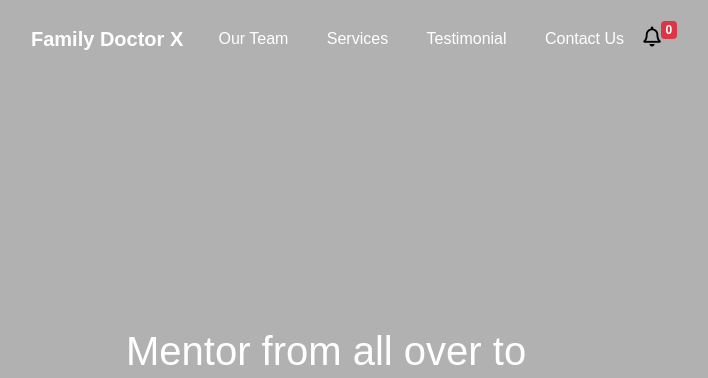
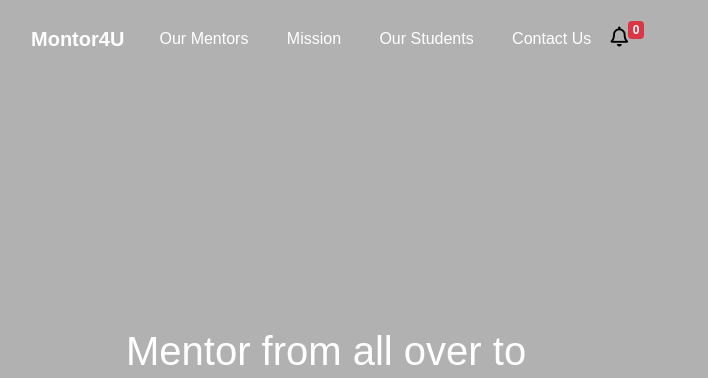
Before and after one commit to MorganStanley-TechAlpharetta-Team7-2022/Tech_Alpharetta_project, a Django app: page / in a window 1280 px wide. Shown: the top 378 px of the page, without its empty margins (54-762 px from the left). Run offline with Django 3.2, Linux system fonts and the light colour scheme; data that the repository does not hold is empty; some libraries are stand-ins or nearby versions.

Commit message:
Update base.html

```diff
--- a/django/templates/base.html
+++ b/django/templates/base.html
@@ -27,7 +27,7 @@
   ">
 
     <nav class="navbar navbar-dark navbar-expand-md navigation-clean-search">
-        <div class="container"><a class="navbar-brand" href="{% url 'home' %}">Family Doctor X</a>
+        <div class="container"><a class="navbar-brand" href="{% url 'home' %}">Montor4U</a>
             <button class="navbar-toggler" data-toggle="collapse" data-target="#navcol-1">
                 <span class="sr-only">Toggle navigation</span>
                 <span class="navbar-toggler-icon"></span>
@@ -36,14 +36,14 @@
                 id="navcol-1">
                 <ul class="nav navbar-nav">
                     <li class="nav-item" role="presentation">
-                        <a class="nav-link active" href="#team">Our Team</a>
+                        <a class="nav-link active" href="#team">Our Mentors</a>
                     </li>
                     <li class="nav-item" role="presentation">
-                        <a class="nav-link active" href="#services">Services</a>
+                        <a class="nav-link active" href="#services">Mission</a>
                     </li>
 
                     <li class="nav-item" role="presentation">
-                        <a class="nav-link active" href="#reviews">Testimonial</a>
+                        <a class="nav-link active" href="#reviews">Our Students</a>
                     </li>
                     <li class="nav-item" role="presentation">
                         <a class="nav-link active" href="#contact">Contact Us</a>
```
